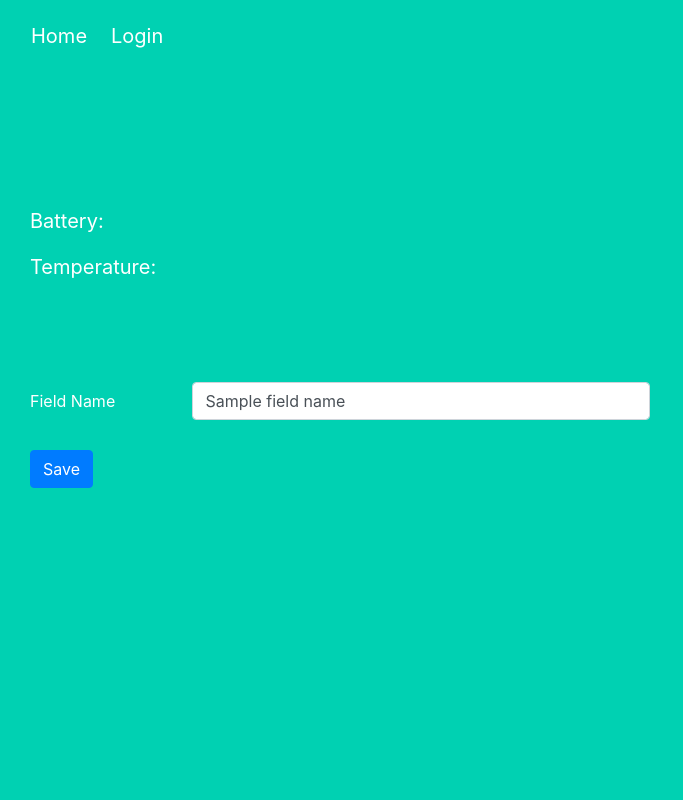
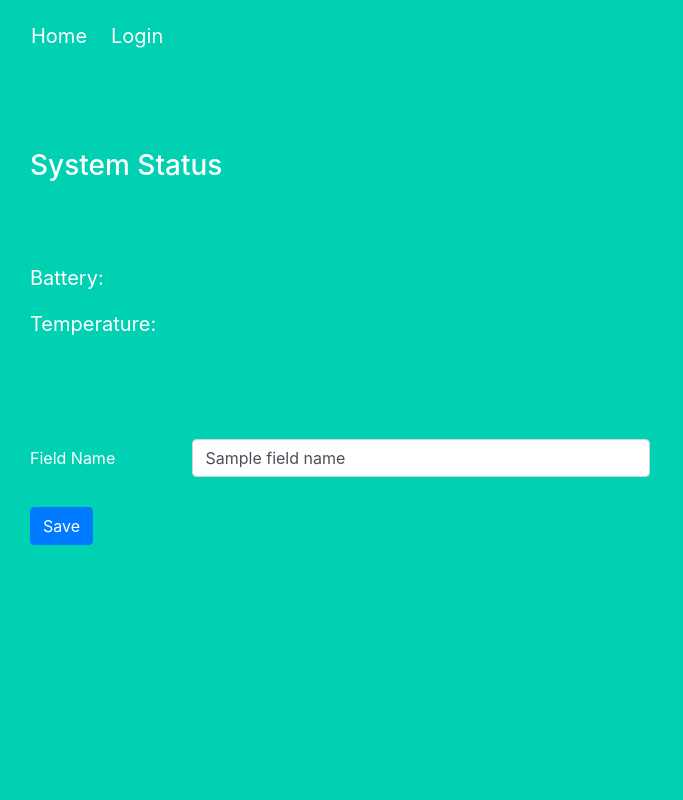
Before and after one commit to ilie05/ditchflow, a Flask app: template project/templates/settings.html in a window 1280 px wide. Shown: the whole page, without its empty margins (0-683 px from the left). Run offline with Flask 2, Linux system fonts and the light colour scheme; the template is opened without the code that fills it: most values are stand-ins (such as "Sample title", 1, 10 or a date in 2020).

Commit message:
header on settings page

```diff
--- a/project/templates/settings.html
+++ b/project/templates/settings.html
@@ -2,6 +2,7 @@
 {% block content %}
     <script src="../static/js/socket.io.js"></script>
     <div class="holder">
+        <h3>System Status</h3>
         <p>
             Battery: <span id="battery"></span>
         </p>
@@ -37,6 +38,9 @@
         })
     </script>
     <style>
+        h3{
+            margin-bottom: 80px;
+        }
         .holder {
             margin: -100px 0 100px 15px;
         }
```
